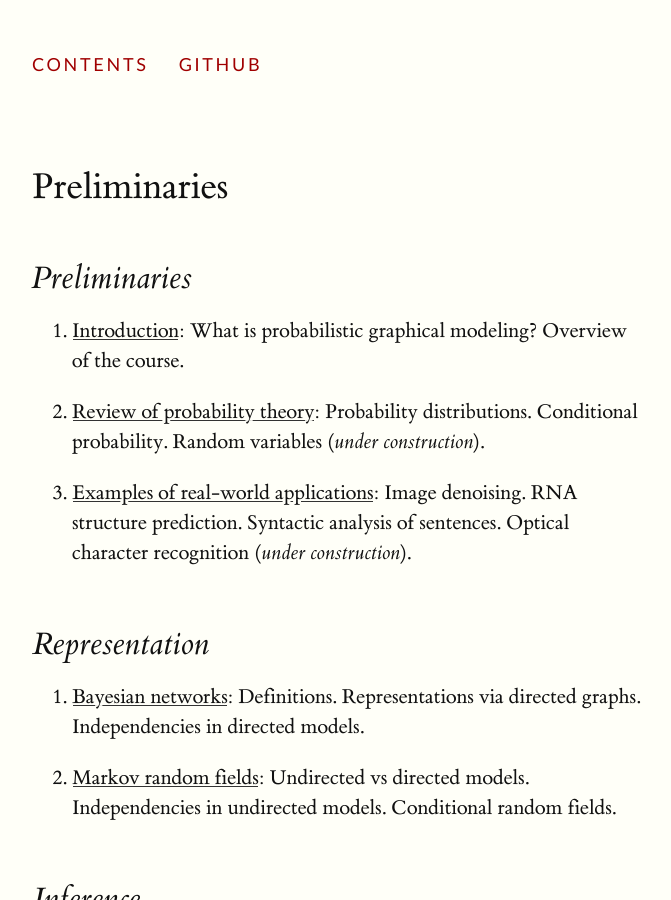
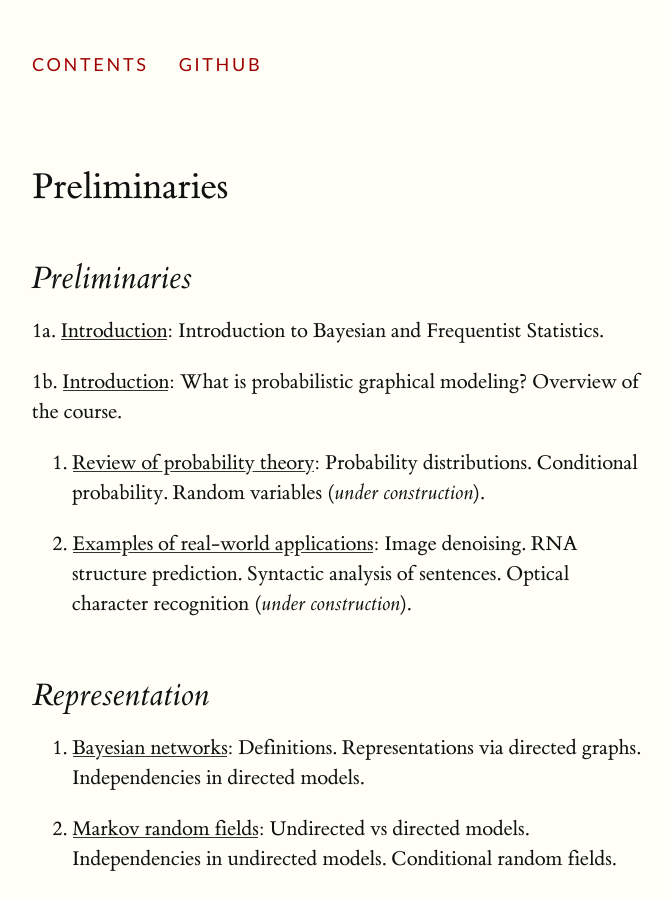
Before and after one commit to luisgc2116/luis_notes, a Jekyll site: the page built from index.md, in a window 1280 px wide and 900 px high. Shown: the whole window, without its empty margins (128-799 px from the left). Built offline with Jekyll 4.4.1, drawn with Linux system fonts in a browser that asks for light colours; our own code applies the rules of GitHub Pages for plain Markdown files.

Commit message:
Update index.md

```diff
--- a/index.md
+++ b/index.md
@@ -1,7 +1,9 @@
 
 ## Preliminaries
 
-1. [Introduction](preliminaries/introduction/): What is probabilistic graphical modeling? Overview of the course.
+1a. [Introduction](preliminaries/intro_bayesian_prob/): Introduction to Bayesian and Frequentist Statistics.
+
+1b. [Introduction](preliminaries/introduction/): What is probabilistic graphical modeling? Overview of the course.
 
 2. [Review of probability theory](preliminaries/probabilityreview): Probability distributions. Conditional probability. Random variables (*under construction*).
 
```
